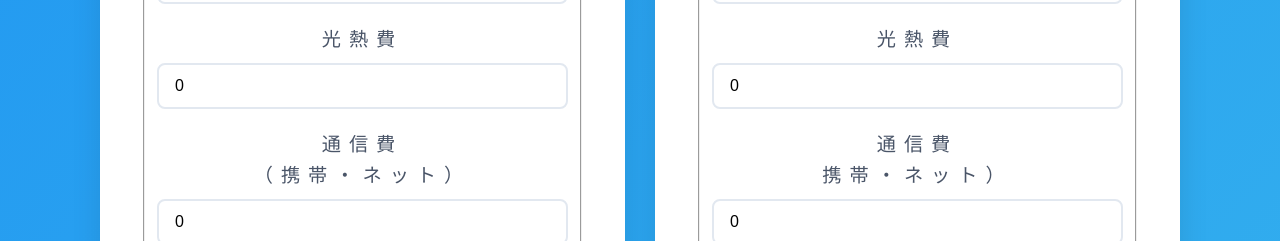
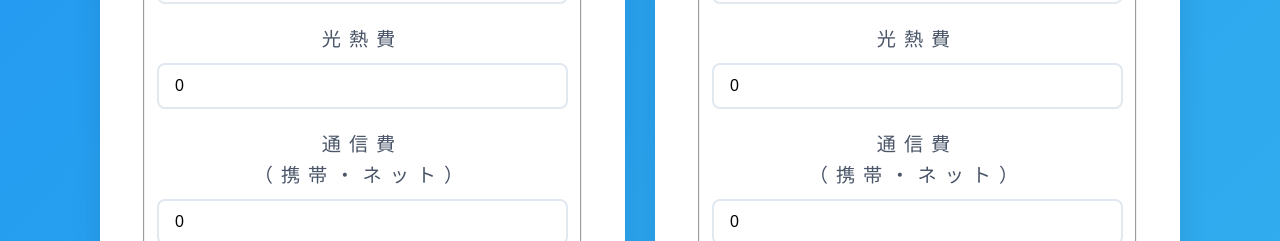
Before and after one commit to kouki090572/fixed_cost, a plain HTML site: page index.html in a window 1280 px wide. Shown: the part 840-1081 px from the top of the page. Drawn offline with Linux system fonts and the light colour scheme.

Commit message:
Add files via upload

```diff
--- a/index.html
+++ b/index.html
@@ -62,7 +62,7 @@
             <label for="reduced-utilities">光熱費</label>
             <input type="number" id="reduced-utilities" value="0" placeholder="0"/>
 
-            <label for="reduced-phone">通信費<br>携帯・ネット）</label>
+            <label for="reduced-phone">通信費<br>（携帯・ネット）</label>
             <input type="number" id="reduced-phone" value="0" placeholder="0"/>
 
             <label for="reduced-insurance">保険料</label>
```
